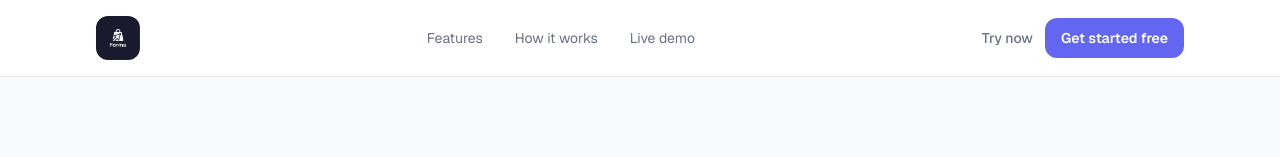
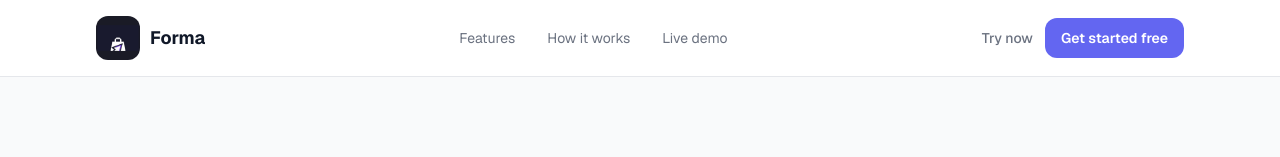
Before and after one commit to vgoradia/forma, a Next.js app: page / in a window 1280 px wide. Shown: the top 157 px of the page. Built offline with nearby package versions, Linux system fonts and the light colour scheme; no server answers; a web font is replaced by a local one.

Commit message:
Show Forma wordmark text beside the logo icon in headers.
Use the icon tile plus bold Forma label instead of the full logo image alone so the header reads clearly on white backgrounds.

Co-authored-by: Cursor <cursoragent@cursor.com>

```diff
--- a/src/components/logo.tsx
+++ b/src/components/logo.tsx
@@ -43,22 +43,21 @@ export function LogoWordmark({
   showTagline?: boolean;
   priority?: boolean;
 }) {
-  const h = heights[size];
+  const titleSizes = {
+    sm: "text-base",
+    md: "text-lg",
+    lg: "text-xl",
+  } as const;
 
   return (
-    <div className={cn("flex items-center gap-3", className)}>
-      <Image
-        src="/forma-logo.png"
-        alt="Forma"
-        width={h}
-        height={h}
-        priority={priority}
-        className="shrink-0 rounded-xl object-contain"
-        style={{ width: h, height: h }}
-      />
-      {showTagline ? (
-        <p className="text-xs leading-snug text-forma-muted sm:text-sm">Shopping copilot</p>
-      ) : null}
+    <div className={cn("flex items-center gap-2.5", className)}>
+      <LogoMark size={size} priority={priority} />
+      <div className="min-w-0">
+        <p className={cn("font-bold leading-none text-gray-900", titleSizes[size])}>Forma</p>
+        {showTagline ? (
+          <p className="mt-0.5 text-xs leading-snug text-forma-muted sm:text-sm">Shopping copilot</p>
+        ) : null}
+      </div>
     </div>
   );
 }
```
